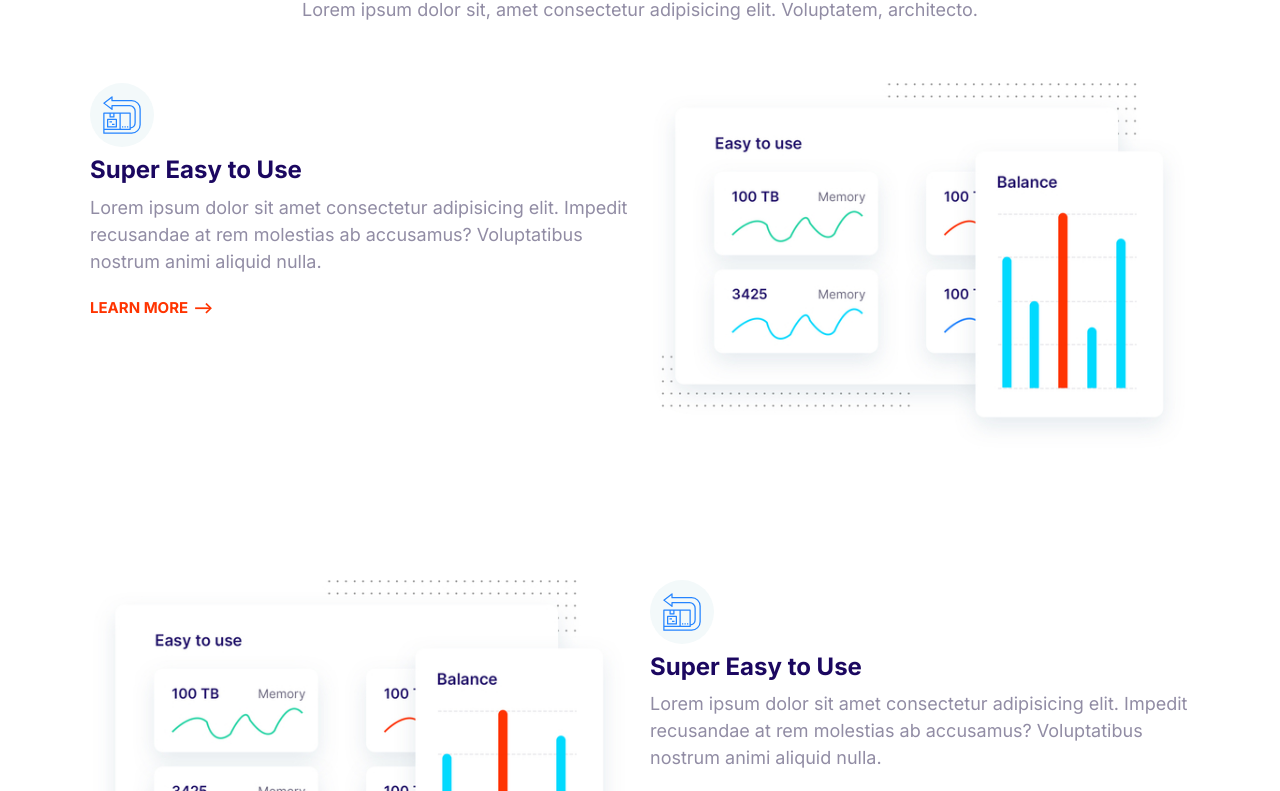
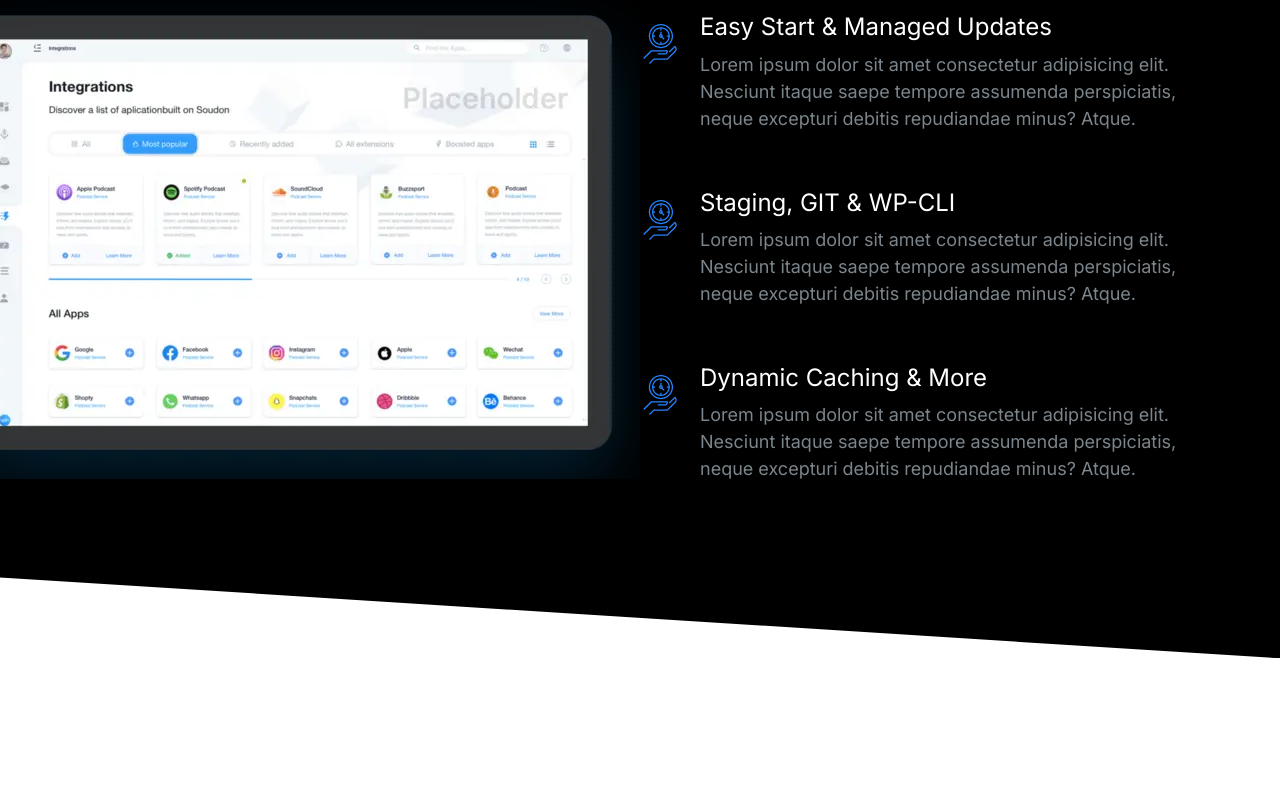
Before and after one commit to omarmonrealdev/htmlCssProject1, a plain HTML site: page index.html in a window 1280 px wide. Shown: the part 151-942 px from the top of the page. After the commit the page ends 809 px from the top, so only its background shows below. Drawn offline with Linux system fonts and the light colour scheme.

Commit message:
Creation of showcase block

```diff
--- a/css/styles.css
+++ b/css/styles.css
@@ -14,6 +14,11 @@
 }
 
 /* TYPOGRAPHY */
+::selection {  /*asigna propiedades cuando seleccionamos un texto en la web*/
+    background: var(--color-primary);
+    color: #fff;
+}
+
 html {
     font-size: 62.5%;
 }
@@ -41,7 +46,7 @@ h2 {
 
 h3 {
     font-size: 3rem;
-
+    font-weight: 500;
 }
 
 p {
@@ -129,7 +134,7 @@ a {
 .list {
     list-style: none;
     padding-left: 0;
-    color: var(--color-headings);
+
 }
 
 .list--inline .list__item {
@@ -140,6 +145,7 @@ a {
 .list--tick {
    list-style-image: url(../images/tick.svg);
    padding-left: 3rem;
+   color: var(--color-headings);
 }
 
 .list--tick .list__item {
@@ -408,6 +414,7 @@ a {
 /* Media */
 .media {
     display: flex;
+    margin-bottom: 4rem;
 }
 
 .media__title {
@@ -617,18 +624,18 @@ boton ocupe todo el espacio de la celda en el grid*/
     color: #7b858b;
 }
 
-.block--dark .block__heading {
+.block--dark h1, .block--dark h2, .block--dark h3 {
     color: #fff;
 }
 
 .block--skewed-right {
     padding-bottom: calc(var(--padding-vertical) + 4rem);
-    clip-path: polygon(0% 0%, 100% 0%, 100% 100%, 0% 80%); /*Created with https://bennettfeely.com/clippy/*/
+    clip-path: polygon(0% 0%, 100% 0%, 100% 100%, 0% 90%); /*Created with https://bennettfeely.com/clippy/*/
 }
 
 .block--skewed-left {
     padding-bottom: calc(var(--padding-vertical) + 4rem);
-    clip-path: polygon(0% 0%, 100% 0%, 100% 80%, 0% 100%); /*Created with https://bennettfeely.com/clippy/*/
+    clip-path: polygon(0% 0%, 100% 0%, 100% 90%, 0% 100%); /*Created with https://bennettfeely.com/clippy/*/
 }
 
 .container {
@@ -699,10 +706,6 @@ boton ocupe todo el espacio de la celda en el grid*/
 }
 
 /*  Hero  */
-.hero {
-    clip-path: polygon(0% 0%, 100% 0%, 100% 90%, 0% 100%);
-}
-
 .hero__tagline {
     font-size: 2rem;
     color: #b9c3cf;
@@ -785,3 +788,26 @@ boton ocupe todo el espacio de la celda en el grid*/
         order: 2;
     } /*Cambia el orden de cada elemento par (izquierda/derecha) de los dos elementos del grid*/
 }
+
+/* Showcase Block */
+.block-showcase__image > img {
+    width: 100%;
+}
+
+@media screen and (min-width: 768px) {
+    .block-showcase .grid {
+        grid-template-columns: 50% 50%;/*previamente teniamos 1fr 1fr, el tamaño de las columnas
+                                       era definido por el contenido de las celdas.
+                                       con 50% 50% las celdas toman exactamente el la mitad del
+                                       width del contenedor*/
+    }
+
+    .block-showcase__image {
+        justify-self: end; /*justifica la imagen a la derecha, dentro de una celda de un grid*/
+    }
+
+    .block-showcase__image > img {
+        width: auto; /*la imagen toma su tamaño predeterminado*/
+        max-width: 700px;
+    }
+}
--- a/index.html
+++ b/index.html
@@ -15,97 +15,76 @@
     <link rel="stylesheet" href="css/styles.css" />
   </head>
   <body>
-    <section class="block container">
+    <section class="block block--dark block--skewed-right block-showcase">
       <header class="block__header">
-        <h2>Host on the Cloud to Keep Growing</h2>
-        <p>
-          Lorem ipsum dolor sit, amet consectetur adipisicing elit. Voluptatem,
-          architecto.
-        </p>
+        <h2>User-Friendly Control Panel</h2>
       </header>
-      <article class="grid grid--1x2 feature">
-        <div class="feature__content">
-          <span class="icon-container">
-            <svg class="icon icon--primary">
-              <use xlink:href="images/sprite.svg#easy"></use>
-            </svg>
-          </span>
-          <h3 class="feature__heading">Super Easy to Use</h3>
-          <p>
-            Lorem ipsum dolor sit amet consectetur adipisicing elit. Impedit
-            recusandae at rem molestias ab accusamus? Voluptatibus nostrum animi
-            aliquid nulla.
-          </p>
-          <a href="#" class="link-arrow">Learn More</a>
-        </div>
-        <picture>
+      <div class="container grid grid--1x2">
+        <picture class="block-showcase__image">
           <source
             type="image/webp"
-            srcset="images/easy.webp 1x, images/easy@2x.webp 2x"
+            srcset="images/ipad.webp 1x, images/ipad@2x.webp 2x"
           />
           <source
-            type="image/jpg"
-            srcset="images/easy.jpg 1x, images/easy@2x.jpg 2x"
+            type="image/png"
+            srcset="images/ipad.png 1x, images/ipad@2x.png 2x"
           />
-          <img class="feature__image" src="images/easy@2x.jpg" alt="" />
+          <img src="images/ipad.png" alt="" />
         </picture>
-      </article>
-
-      <article class="grid grid--1x2 feature">
-        <div class="feature__content">
-          <span class="icon-container">
+        <ul class="list">
+          <li>
+            <div class="media">
+              <div class="media__image">
                 <svg class="icon icon--primary">
-              <use xlink:href="images/sprite.svg#easy"></use>
+                  <use xlink:href="images/sprite.svg#clock"></use>
                 </svg>
-          </span>
-          <h3 class="feature__heading">Super Easy to Use</h3>
+              </div>
+              <div class="media__body">
+                <h3 class="media__title">Easy Start & Managed Updates</h3>
                 <p>
-            Lorem ipsum dolor sit amet consectetur adipisicing elit. Impedit
-            recusandae at rem molestias ab accusamus? Voluptatibus nostrum animi
-            aliquid nulla.
+                  Lorem ipsum dolor sit amet consectetur adipisicing elit.
+                  Nesciunt itaque saepe tempore assumenda perspiciatis, neque
+                  excepturi debitis repudiandae minus? Atque.
                 </p>
-          <a href="#" class="link-arrow">Learn More</a>
               </div>
-        <picture>
-          <source
-            type="image/webp"
-            srcset="images/easy.webp 1x, images/easy@2x.webp 2x"
-          />
-          <source
-            type="image/jpg"
-            srcset="images/easy.jpg 1x, images/easy@2x.jpg 2x"
-          />
-          <img class="feature__image" src="images/easy@2x.jpg" alt="" />
-        </picture>
-      </article>
-
-      <article class="grid grid--1x2 feature">
-        <div class="feature__content">
-          <span class="icon-container">
+            </div>
+          </li>
+          <li>
+            <div class="media">
+              <div class="media__image">
                 <svg class="icon icon--primary">
-              <use xlink:href="images/sprite.svg#easy"></use>
+                  <use xlink:href="images/sprite.svg#clock"></use>
                 </svg>
-          </span>
-          <h3 class="feature__heading">Super Easy to Use</h3>
+              </div>
+              <div class="media__body">
+                <h3 class="media__title">Staging, GIT & WP-CLI</h3>
                 <p>
-            Lorem ipsum dolor sit amet consectetur adipisicing elit. Impedit
-            recusandae at rem molestias ab accusamus? Voluptatibus nostrum animi
-            aliquid nulla.
+                  Lorem ipsum dolor sit amet consectetur adipisicing elit.
+                  Nesciunt itaque saepe tempore assumenda perspiciatis, neque
+                  excepturi debitis repudiandae minus? Atque.
                 </p>
-          <a href="#" class="link-arrow">Learn More</a>
               </div>
-        <picture>
-          <source
-            type="image/webp"
-            srcset="images/easy.webp 1x, images/easy@2x.webp 2x"
-          />
-          <source
-            type="image/jpg"
-            srcset="images/easy.jpg 1x, images/easy@2x.jpg 2x"
-          />
-          <img class="feature__image" src="images/easy@2x.jpg" alt="" />
-        </picture>
-      </article>
+            </div>
+          </li>
+          <li>
+            <div class="media">
+              <div class="media__image">
+                <svg class="icon icon--primary">
+                  <use xlink:href="images/sprite.svg#clock"></use>
+                </svg>
+              </div>
+              <div class="media__body">
+                <h3 class="media__title">Dynamic Caching & More</h3>
+                <p>
+                  Lorem ipsum dolor sit amet consectetur adipisicing elit.
+                  Nesciunt itaque saepe tempore assumenda perspiciatis, neque
+                  excepturi debitis repudiandae minus? Atque.
+                </p>
+              </div>
+            </div>
+          </li>
+        </ul>
+      </div>
     </section>
 
     <script src="js/main.js"></script>
```
Also changed, not shown: components/showcase-block.html (added, +71 -0 lines), images/ipad.png (added), images/ipad.webp (added), images/ipad@2x.png (added), images/ipad@2x.webp (added). Lines whose indentation alone changed are shown as unchanged.
